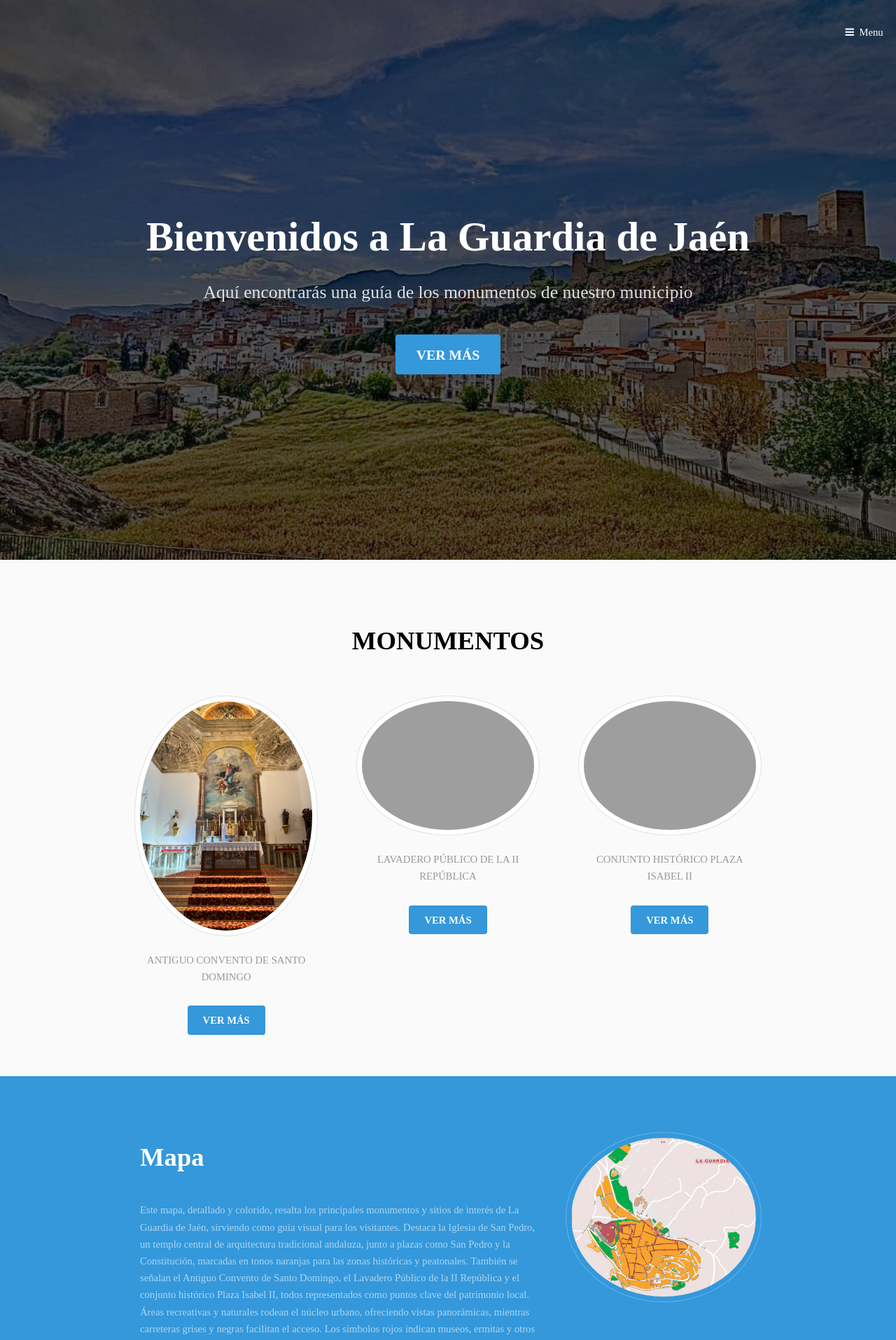
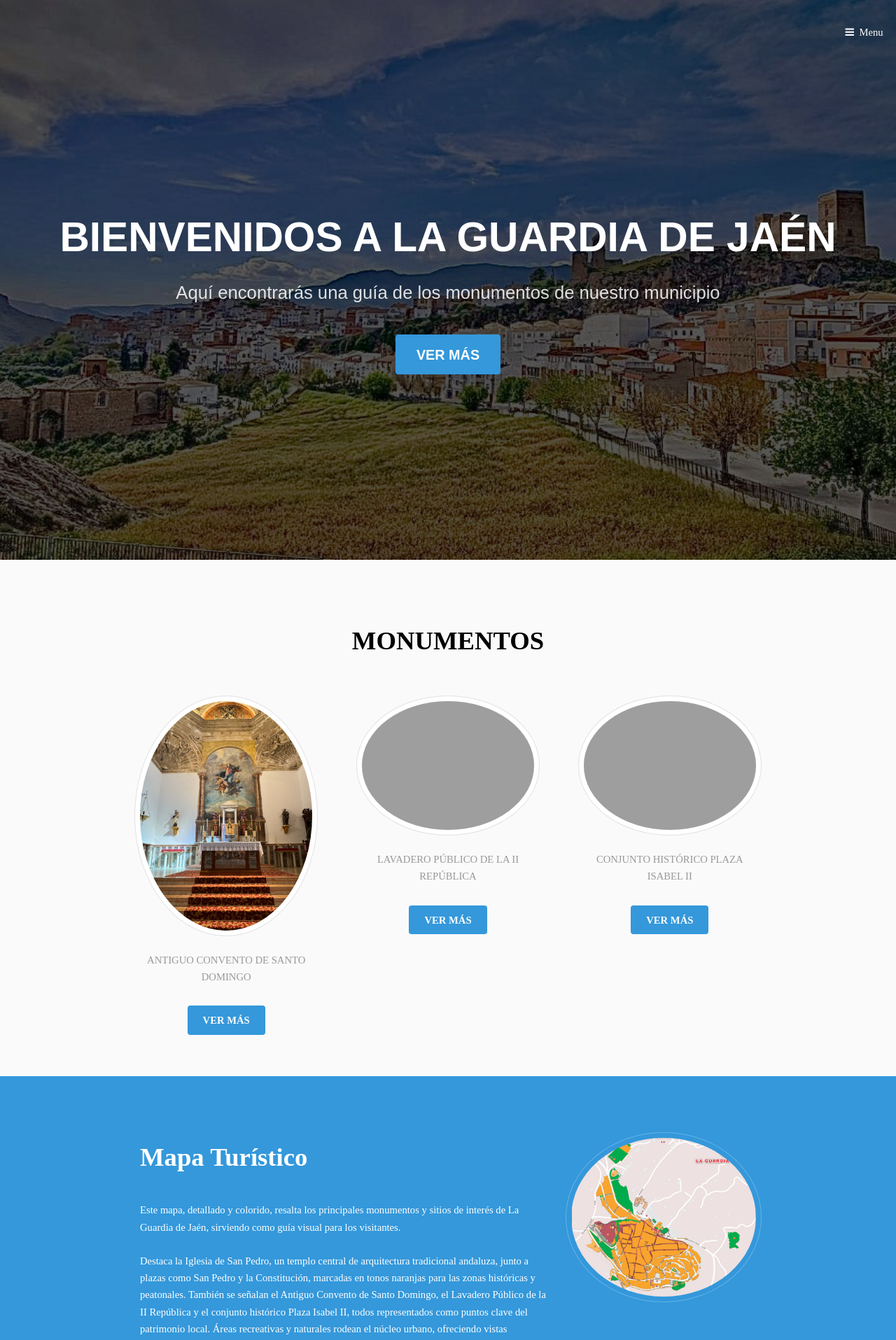
Before and after one commit to ruben2125/Proyecto-Monumento, a PHP site: page / in a window 1280 px wide. Shown: the top 1915 px of the page at 70% size. Run offline with PHP 8.4, Linux system fonts and the light colour scheme; some web fonts are replaced; grey boxes are pictures that could not be loaded.

Commit message:
cambios h1

```diff
--- a/assets/css/main.css
+++ b/assets/css/main.css
@@ -18,6 +18,8 @@
 		font: inherit;
 		vertical-align: baseline;
 	}
+
+
 
 	article, aside, details, figcaption, figure, footer, header, hgroup, menu, nav, section {
 		display: block;
@@ -3113,7 +3115,7 @@
 
 		.wrapper.style2 {
 			background-color: #3498db;
-			color: #aed6f1;
+			color: white;
 		}
 
 			.wrapper.style2 input, .wrapper.style2 select, .wrapper.style2 textarea {
@@ -3720,6 +3722,7 @@
 		position: relative;
 		text-align: center;
 		overflow: hidden;
+		font-family: Arial, Helvetica, sans-serif;
 	}
 
 		#banner .inner {
--- a/index.html
+++ b/index.html
@@ -19,7 +19,7 @@
 				<li><a href="#mapa">Mapa</a></li>
 				<li><a href="#contacto">Contacto</a></li>
 			</ul></nav><!-- Banner --><section id="banner"><div class="inner">
-					<header><h1>Bienvenidos a La Guardia de Jaén</h1>
+					<header><h1>BIENVENIDOS A LA GUARDIA DE JAÉN</h1>
 						<p>Aquí encontrarás una guía de los monumentos de nuestro municipio</p>
 					</header><a href="#main" class="button big scrolly">VER MÁS</a>
 				</div>
@@ -56,9 +56,9 @@
 				 <section class="wrapper style2" id="mapa"><div class="inner">
 							<div class="flex flex-2">
 								<div class="col col2">
-									<h2>Mapa</h2>
-									<p>Este mapa, detallado y colorido, resalta los principales monumentos y sitios de interés de La Guardia de Jaén, sirviendo como guía visual para los visitantes. Destaca la Iglesia de San Pedro, un templo central de arquitectura tradicional andaluza, junto a plazas como San Pedro y la Constitución, marcadas en tonos naranjas para las zonas históricas y peatonales. También se señalan el Antiguo Convento de Santo Domingo, el Lavadero Público de la II República y el conjunto histórico Plaza Isabel II, todos representados como puntos clave del patrimonio local. Áreas recreativas y naturales rodean el núcleo urbano, ofreciendo vistas panorámicas, mientras carreteras grises y negras facilitan el acceso. Los símbolos rojos indican museos, ermitas y otros lugares históricos. El escudo de la localidad en la parte superior refuerza su identidad, y la brújula ayuda a navegar por sus calles montañosas. El mapa es una herramienta práctica y un tributo al legado cultural de la región.</p>
-									<a href="#" class="button">Learn More</a>
+									<h2>Mapa Turístico</h2>
+									<p>Este mapa, detallado y colorido, resalta los principales monumentos y sitios de interés de La Guardia de Jaén, sirviendo como guía visual para los visitantes. <br><br>Destaca la Iglesia de San Pedro, un templo central de arquitectura tradicional andaluza, junto a plazas como San Pedro y la Constitución, marcadas en tonos naranjas para las zonas históricas y peatonales. También se señalan el Antiguo Convento de Santo Domingo, el Lavadero Público de la II República y el conjunto histórico Plaza Isabel II, todos representados como puntos clave del patrimonio local. Áreas recreativas y naturales rodean el núcleo urbano, ofreciendo vistas panorámicas, mientras carreteras grises y negras facilitan el acceso. Los símbolos rojos indican museos, ermitas y otros lugares históricos. <br><br>El escudo de la localidad en la parte superior refuerza su identidad, y la brújula ayuda a navegar por sus calles montañosas. El mapa es una herramienta práctica y un tributo al legado cultural de la región.</p>
+									<a href="#" class="button">VER MÁS</a>
 								</div>
 								<div class="col col1 first">
 									<div class="image round fit">
```
